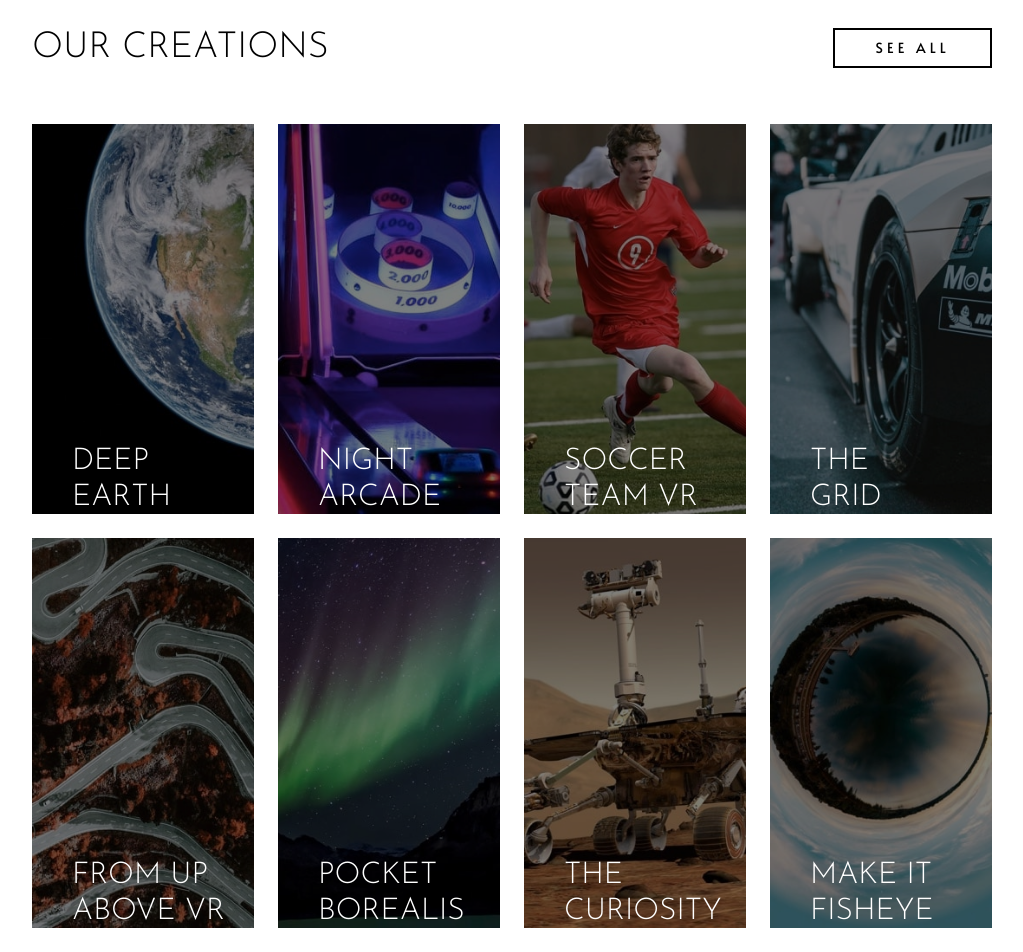
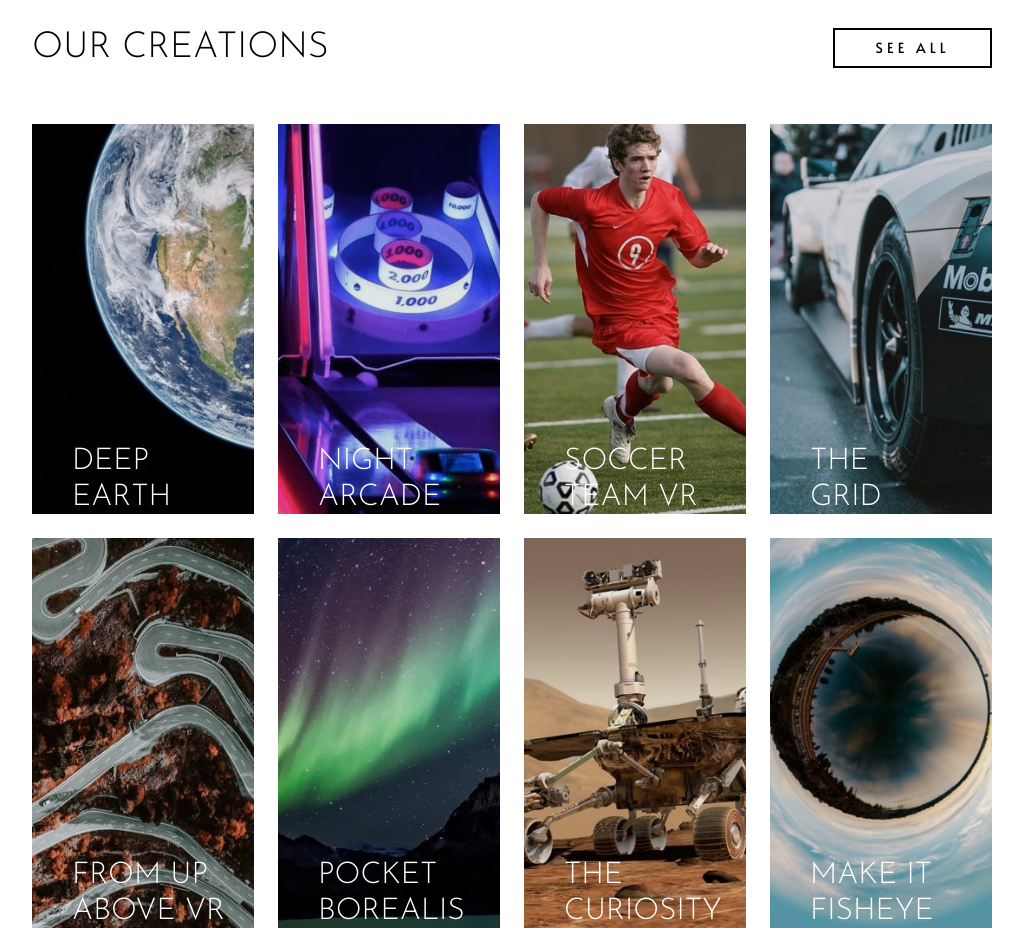
Before and after one commit to LucSil/loopstudios, a Vue app: page / in a window 1280 px wide. Shown: the part 1260-2212 px from the top of the page, without its empty margins (128-1151 px from the left). Built offline with nearby package versions, Linux system fonts and the light colour scheme.

Commit message:
hover effects for Creations.vue complete

```diff
--- a/src/app.css
+++ b/src/app.css
@@ -15,10 +15,10 @@ img {
   @apply relative mb-6 sm:mb-0 cursor-pointer;
 }
 .imgDiv picture {
-  @apply brightness-50;
+  @apply brightness-90;
 }
 .imgTxt {
-  @apply absolute ml-5 lg:ml-10 top-12 sm:top-[230px] md:top-64 lg:top-80 w-28  leading-6 text-2xl lg:text-3xl font-josefin text-p-white;
+  @apply absolute ml-5 lg:ml-10 top-12 sm:top-[230px] md:top-64 lg:top-80 w-28  leading-6 text-2xl lg:text-3xl font-josefin text-p-white group-hover:text-black z-20 transition-all;
 }
 .soccer {
   @apply lg:w-36;
--- a/src/components/children/Creations.vue
+++ b/src/components/children/Creations.vue
@@ -7,14 +7,14 @@
         OUR CREATIONS
       </h2>
       <button
-        class="hidden sm:block border-2 py-2 px-10 tracking-[0.3em] border-black font-alata text-black lg:text-sm"
+        class="hidden sm:block border-2 py-2 px-10 tracking-[0.3em] border-black font-alata text-black lg:text-sm lg:hover:bg-black lg:hover:text-white transition-all"
       >
         SEE ALL
       </button>
     </div>
     <div class="sm:grid sm:grid-cols-4 sm:gap-4 lg:gap-6">
-      <div class="imgDiv">
-        <div>
+      <div class="imgDiv group">
+        <div class="relative">
           <picture>
             <source
               media="(min-width:500px)"
@@ -29,11 +29,14 @@
               alt="Earth"
             />
           </picture>
+          <div
+            class="w-full h-full group-hover:opacity-70 transition-all opacity-0 bg-white absolute top-0 z-10"
+          ></div>
           <span class="imgTxt">DEEP EARTH</span>
         </div>
       </div>
-      <div class="imgDiv">
-        <div>
+      <div class="imgDiv group">
+        <div class="relative">
           <picture>
             <source
               media="(min-width:500px)"
@@ -48,11 +51,14 @@
               alt="Arcade arena"
             />
           </picture>
+          <div
+            class="w-full h-full group-hover:opacity-70 transition-all opacity-0 bg-white absolute top-0 z-10"
+          ></div>
           <span class="imgTxt">NIGHT ARCADE</span>
         </div>
       </div>
-      <div class="imgDiv">
-        <div>
+      <div class="imgDiv group">
+        <div class="relative">
           <picture>
             <source
               media="(min-width:500px)"
@@ -67,11 +73,14 @@
               alt="Soccer player"
             />
           </picture>
+          <div
+            class="w-full h-full group-hover:opacity-70 transition-all opacity-0 bg-white absolute top-0 z-10"
+          ></div>
           <span class="imgTxt soccer">SOCCER TEAM VR</span>
         </div>
       </div>
-      <div class="imgDiv">
-        <div>
+      <div class="imgDiv group">
+        <div class="relative">
           <picture>
             <source
               media="(min-width:500px)"
@@ -83,11 +92,14 @@
             />
             <img src="../../assets/images/pic/car-desk.jpg" alt="Race car" />
           </picture>
+          <div
+            class="w-full h-full group-hover:opacity-70 transition-all opacity-0 bg-white absolute top-0 z-10"
+          ></div>
           <span class="imgTxt car">THE GRID</span>
         </div>
       </div>
-      <div class="imgDiv">
-        <div>
+      <div class="imgDiv group">
+        <div class="relative">
           <picture>
             <source
               media="(min-width:500px)"
@@ -99,11 +111,14 @@
             />
             <img src="../../assets/images/pic/above-desk.jpg" alt="pathway" />
           </picture>
+          <div
+            class="w-full h-full group-hover:opacity-70 transition-all opacity-0 bg-white absolute top-0 z-10"
+          ></div>
           <span class="imgTxt above">FROM UP ABOVE VR</span>
         </div>
       </div>
-      <div class="imgDiv">
-        <div>
+      <div class="imgDiv group">
+        <div class="relative">
           <picture>
             <source
               media="(min-width:500px)"
@@ -118,11 +133,14 @@
               alt="borealis"
             />
           </picture>
+          <div
+            class="w-full h-full group-hover:opacity-70 transition-all opacity-0 bg-white absolute top-0 z-10"
+          ></div>
           <span class="imgTxt">POCKET BOREALIS</span>
         </div>
       </div>
-      <div class="imgDiv">
-        <div>
+      <div class="imgDiv group">
+        <div class="relative">
           <picture>
             <source
               media="(min-width:500px)"
@@ -137,11 +155,14 @@
               alt="space tools"
             />
           </picture>
+          <div
+            class="w-full h-full group-hover:opacity-70 transition-all opacity-0 bg-white absolute top-0 z-10"
+          ></div>
           <span class="imgTxt">THE CURIOSITY</span>
         </div>
       </div>
-      <div class="imgDiv">
-        <div>
+      <div class="imgDiv group">
+        <div class="relative">
           <picture>
             <source
               media="(min-width:500px)"
@@ -156,6 +177,9 @@
               alt="fisheye view"
             />
           </picture>
+          <div
+            class="w-full h-full group-hover:opacity-70 transition-all opacity-0 bg-white absolute top-0 z-10"
+          ></div>
           <span class="imgTxt fish">MAKE IT FISHEYE</span>
         </div>
       </div>
```
